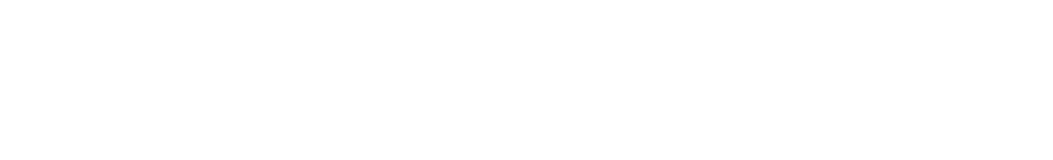
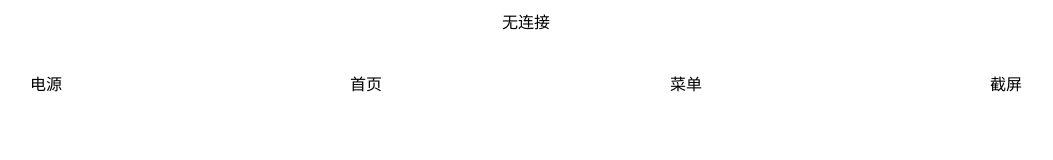
Before and after one commit to 921571918/4.11rk, a plain HTML site: page index.html in a window 1280 px wide. Shown: the whole page, without its empty margins (114-1167 px from the left). Drawn offline with Linux system fonts and the light colour scheme.

Commit message:
4.11 todo

```diff
--- a/index.html
+++ b/index.html
@@ -7,9 +7,57 @@
     <meta http-equiv="X-UA-Compatible" content="ie=edge">
     <title>Document</title>
 </head>
+<style>
+    * {
+        margin: 0;
+        padding: 0;
+        list-style: none;
+    }
+
+    .box {
+        height: 80px;
+    }
+
+    ul {
+        display: flex;
+        height: 100%;
+    }
+
+    ul li {
+        flex: 1;
+        line-height: 80px;
+        text-align: center;
+    }
+
+    .a {
+        background: red;
+    }
+
+    .top {
+        height: 45px;
+        line-height: 45px;
+        text-align: center;
+    }
+</style>
 
 <body>
-
+    <div class="top">
+        无连接
+    </div>
+    <div class="box">
+        <ul>
+            <li>电源</li>
+            <li>首页</li>
+            <li>菜单</li>
+            <li>截屏</li>
+        </ul>
+    </div>
 </body>
+<script>
+    var oli = document.querySelector("li");
+    oli.onclick = function() {
+        this.classlist.add(".a");
+    }
+</script>
 
 </html>
```
